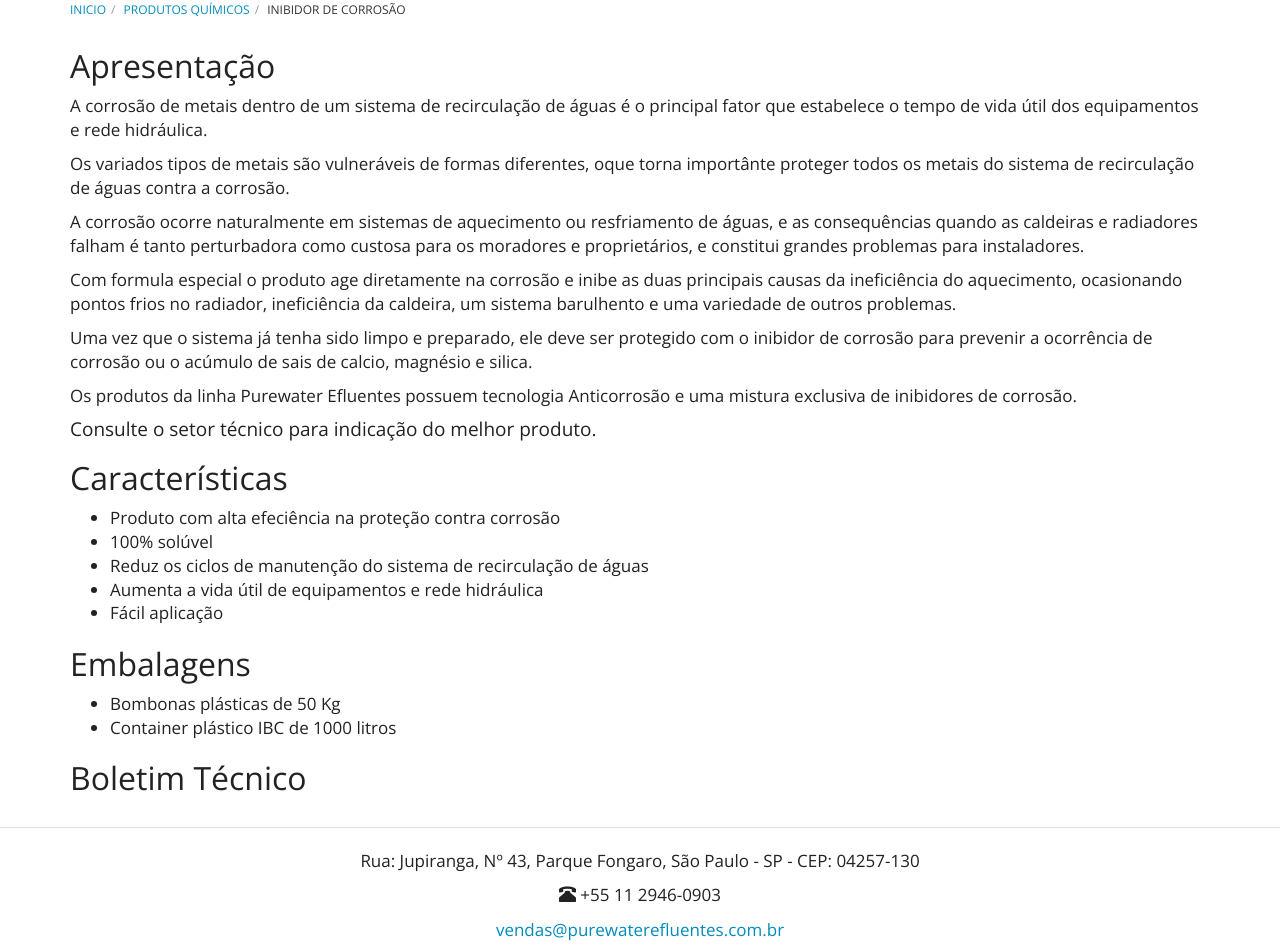
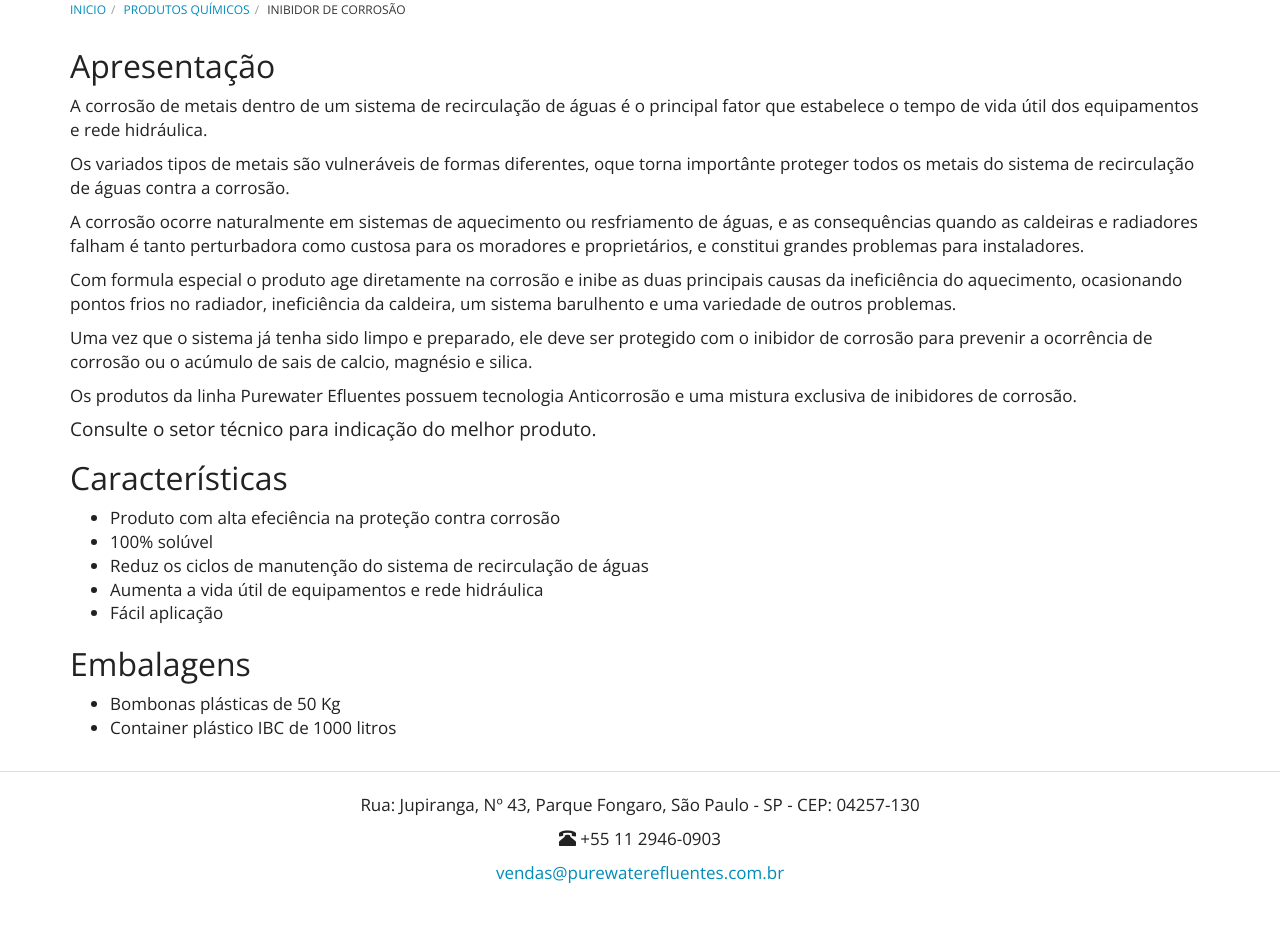
Before and after one commit to purewaterefluentes/purewaterefluentes.github.io, a Jekyll site: the page built from produtos/inibidor-de-corrosao.md, in a window 1280 px wide and 1235 px high. Shown: the part 283-1235 px from the top of the window. Built offline with Jekyll 4.4.1, drawn with Linux system fonts in a browser that asks for light colours; nearby versions of some CDN libraries; library files that are not in the unit come from our copies.

Commit message:
Update inibidor-de-corrosao.md

```diff
--- a/produtos/inibidor-de-corrosao.md
+++ b/produtos/inibidor-de-corrosao.md
@@ -34,5 +34,3 @@ Os produtos da linha Purewater Efluentes possuem tecnologia Anticorrosão e uma
 
 - Bombonas plásticas de 50 Kg
 - Container plástico IBC de 1000 litros
-
-## Boletim Técnico
```
